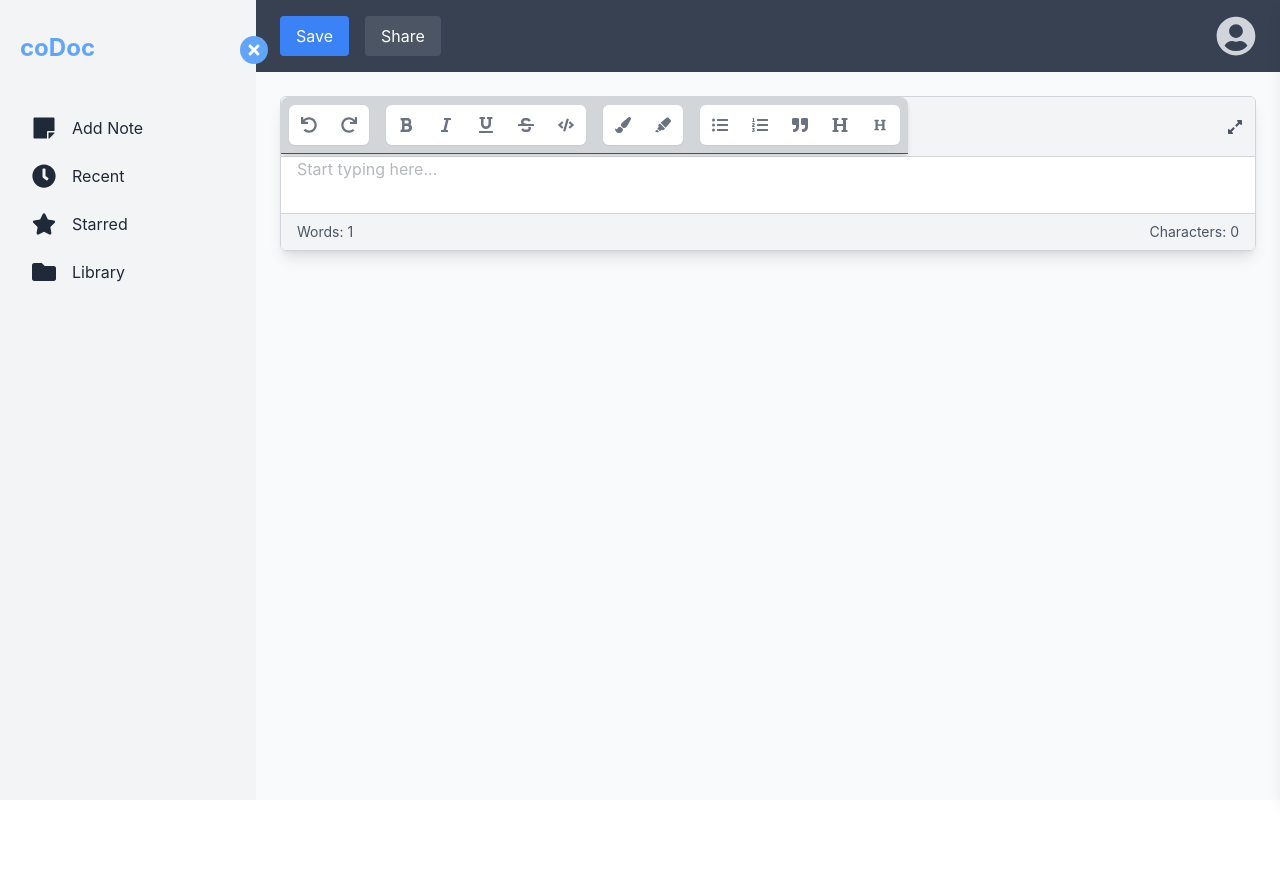
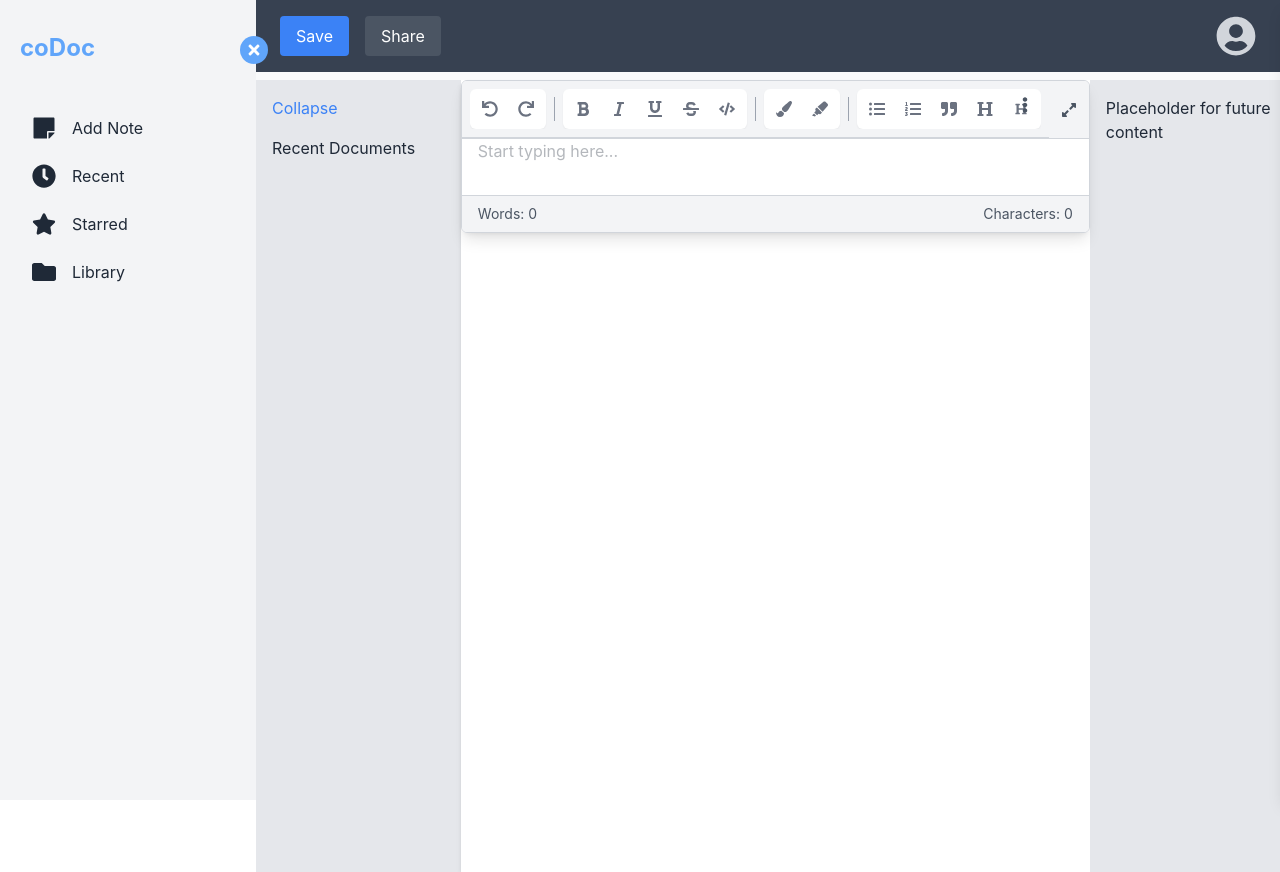
Before and after one commit to meetbeddy/coDoc-frontend, a React (Vite) app: page / in a window 1280 px wide. Before the commit the page ends 800 px from the top, so only its background shows below. Built offline with nearby package versions, Linux system fonts and the light colour scheme.

Commit message:
UI improvement for textarea, toolbar and document area layouts

```diff
--- a/src/components/editor/Index.tsx
+++ b/src/components/editor/Index.tsx
@@ -1,12 +1,10 @@
-import React, { useState } from 'react';
-import { Slate, Editable, } from 'slate-react';
+import React, { useState, useMemo } from 'react';
+import { Slate, Editable } from 'slate-react';
 import { Toolbar } from '../editor/ToolBar';
 import { useEditorConfig } from '../../hooks/useEditorConfig';
 import { FaExpandAlt, FaCompressAlt } from 'react-icons/fa';
 import { CustomText, CustomElement } from '../../types/editorTypes';
 import { Text, Element as SlateElement } from 'slate';
-
-
 
 type CustomDescendant = CustomElement | CustomText;
 
@@ -22,7 +20,7 @@ const RichTextEditor: React.FC = () => {
     const getWordCount = (nodes: CustomDescendant[]): number => {
         return nodes.reduce((count, node) => {
             if (Text.isText(node)) {
-                return count + node.text.split(/\s+/).length;
+                return count + node.text.trim().split(/\s+/).filter(Boolean).length;
             } else if (SlateElement.isElement(node)) {
                 return count + getWordCount(node.children);
             }
@@ -41,10 +39,14 @@ const RichTextEditor: React.FC = () => {
         }, 0);
     };
 
+    // Memoize word and character counts to prevent unnecessary recalculations
+    const wordCount = useMemo(() => getWordCount(value), [value]);
+    const characterCount = useMemo(() => getCharacterCount(value), [value]);
+
     return (
         <div className={`transition-all duration-300 ease-in-out ${isFullScreen ? 'fixed inset-0 z-50 bg-white' : 'relative'}`}>
             <Slate editor={editor} initialValue={value} onChange={newValue => setValue(newValue)}>
-                <div className={`flex flex-col h-full border border-gray-300 rounded-md overflow-hidden shadow-lg ${isFullScreen ? 'h-screen' : 'h-[600px]'}`}>
+                <div className={`flex flex-col h-full border border-gray-300 rounded-md overflow-hidden shadow-lg ${isFullScreen ? 'h-screen' : 'h-[calc(100vh-100px)]'}`}>
                     {/* Toolbar*/}
                     <div className="flex justify-between items-center bg-gray-100 border-b border-gray-300">
                         <Toolbar />
@@ -64,7 +66,7 @@ const RichTextEditor: React.FC = () => {
                             placeholder="Start typing here..."
                             spellCheck
                             autoFocus
-                            className="w-full h-full p-4 focus:outline-none"
+                            className="w-full h-full p-4 focus:outline-none max-w-full break-words whitespace-normal"
                             onKeyDown={(event) => {
                                 if (event.key === 'Tab') {
                                     event.preventDefault();
@@ -78,10 +80,10 @@ const RichTextEditor: React.FC = () => {
                     {/* Status bar */}
                     <div className="flex justify-between items-center px-4 py-2 bg-gray-100 border-t border-gray-300 text-sm text-gray-600">
                         <div>
-                            Words: {getWordCount(value)}
+                            Words: {wordCount}
                         </div>
                         <div>
-                            Characters: {getCharacterCount(value)}
+                            Characters: {characterCount}
                         </div>
                     </div>
                 </div>
--- a/src/components/editor/ToolBar.tsx
+++ b/src/components/editor/ToolBar.tsx
@@ -1,35 +1,41 @@
 import React, { useState } from 'react';
 import { MarkButton, BlockButton, ColorButton, HistoryButton } from '../buttons/EditorButtons';
 import { HISTORY_BUTTONS, MARK_BUTTONS, COLOR_BUTTONS, BLOCK_BUTTONS } from '../../constants/editorConstants';
+import { FaEllipsisV } from 'react-icons/fa';
 
-export const Toolbar: React.FC<{ children?: React.ReactNode }> = ({ children }) => {
-
+export const Toolbar: React.FC = () => {
+  const [isOverflowOpen, setIsOverflowOpen] = useState(false);
   const [activePicker, setActivePicker] = useState<string | null>(null);
 
+  const handleOverflowToggle = () => {
+    setIsOverflowOpen(!isOverflowOpen);
+  };
+
   return (
-    <div className="flex flex-wrap p-2 mb-0.5 bg-secondary border-b border-primary rounded-t-lg shadow-md">
+    <div className="relative flex flex-wrap items-center w-full bg-gray-100 border-b border-gray-300 p-2">
+      <div className="flex items-center space-x-2 overflow-x-auto">
         {/* History Buttons Group */}
-      <div className="flex items-center space-x-2 bg-white p-1 rounded-md shadow-sm">
+        <div className="flex items-center space-x-1 bg-white p-1 rounded-md shadow-sm">
           {HISTORY_BUTTONS.map((button) => (
             <HistoryButton key={button.format} {...button} />
           ))}
         </div>
 
         {/* Divider */}
-      <div className="mx-2 w-px bg-gray-400 h-full" />
+        <div className="w-px bg-gray-400 h-6 mx-2" />
 
         {/* Mark Buttons Group */}
-      <div className="flex items-center space-x-2 bg-white p-1 rounded-md shadow-sm">
+        <div className="flex items-center space-x-1 bg-white p-1 rounded-md shadow-sm">
           {MARK_BUTTONS.map((button) => (
             <MarkButton key={button.format} {...button} />
           ))}
         </div>
 
         {/* Divider */}
-      <div className="mx-2 w-px bg-gray-400 h-full" />
+        <div className="w-px bg-gray-400 h-6 mx-2" />
 
         {/* Color Buttons Group */}
-      <div className="flex items-center space-x-2 bg-white p-1 rounded-md shadow-sm">
+        <div className="flex items-center space-x-1 bg-white p-1 rounded-md shadow-sm">
           {COLOR_BUTTONS.map((button) => (
             <ColorButton
               key={button.format}
@@ -41,16 +47,33 @@ export const Toolbar: React.FC<{ children?: React.ReactNode }> = ({ children })
         </div>
 
         {/* Divider */}
-      <div className="mx-2 w-px bg-gray-400 h-full" />
+        <div className="w-px bg-gray-400 h-6 mx-2" />
 
         {/* Block Buttons Group */}
-      <div className="flex items-center space-x-2 bg-white p-1 rounded-md shadow-sm">
+        <div className="flex items-center space-x-1 bg-white p-1 rounded-md shadow-sm">
           {BLOCK_BUTTONS.map((button) => (
             <BlockButton key={button.format} {...button} />
           ))}
         </div>
+      </div>
 
-      {children}
+      {/* Overflow Menu Button */}
+      <button
+        onClick={handleOverflowToggle}
+        className="absolute right-2 top-2 p-2 text-gray-600 hover:text-blue-500 transition-colors duration-200"
+      >
+        <FaEllipsisV />
+      </button>
+
+      {/* Overflow Menu */}
+      {isOverflowOpen && (
+        <div className="absolute right-2 top-10 bg-white border border-gray-300 rounded-md shadow-md z-10">
+          <div className="p-2">
+            <button className="block px-4 py-2 text-gray-700 hover:bg-gray-100">Extra Tool 1</button>
+            <button className="block px-4 py-2 text-gray-700 hover:bg-gray-100">Extra Tool 2</button>
+          </div>
+        </div>
+      )}
     </div>
   );
 };
--- a/src/layouts/DocumentArea.tsx
+++ b/src/layouts/DocumentArea.tsx
@@ -1,13 +1,42 @@
-import React from 'react';
+import React, { useState } from 'react';
 
 interface DocumentAreaProps {
     children: React.ReactNode;
 }
 
 const DocumentArea: React.FC<DocumentAreaProps> = ({ children }) => {
+    const [isExpanded, setIsExpanded] = useState(true); // State for toggling the left panel
+
     return (
-        <div className="flex-1 overflow-y-auto p-6 bg-gray-50">
-            {children}
+        <div className="flex h-full pt-2">
+            {/* Left column: Notes/Recent Documents */}
+            <div className={`transition-all duration-300 bg-gray-200 p-4 ${isExpanded ? 'w-1/5' : 'w-1/12'} flex-shrink-0`}>
+                <button
+                    onClick={() => setIsExpanded(!isExpanded)}
+                    className="mb-4 text-blue-500 hover:underline"
+                >
+                    {isExpanded ? 'Collapse' : 'Expand'}
+                </button>
+                {isExpanded ? (
+                    <div>
+                        <p>Recent Documents</p>
+                    </div>
+                ) : (
+                    <div>
+                        <p>Docs</p>
+                    </div>
+                )}
+            </div>
+
+            {/* Middle column: Text Editor */}
+            <div className="flex-1 bg-white shadow-md">
+                {children}
+            </div>
+
+            {/* Right column: Placeholder for future use */}
+            <div className="w-1/5 bg-gray-200 p-4 flex-shrink-0">
+                <p>Placeholder for future content</p>
+            </div>
         </div>
     );
 };
--- a/src/layouts/Toolbar.tsx
+++ b/src/layouts/Toolbar.tsx
@@ -7,18 +7,22 @@ interface ToolbarProps {
 
 const Toolbar: React.FC<ToolbarProps> = ({ openDrawer }) => {
     return (
-        <header className="bg-gray-700 text-white px-6 py-4 flex items-center justify-between">
+        <header className="bg-gray-700 text-white px-4 py-2 md:px-6 md:py-4 flex flex-wrap items-center justify-between">
             {/* Left Buttons */}
-            <div className="flex items-center space-x-4">
-                <button className="bg-blue-500 hover:bg-blue-600 px-4 py-2 rounded">Save</button>
-                <button className="bg-gray-600 hover:bg-gray-700 px-4 py-2 rounded">Share</button>
+            <div className="flex flex-wrap items-center space-x-2 md:space-x-4">
+                <button className="bg-blue-500 hover:bg-blue-600 px-3 py-1 md:px-4 md:py-2 rounded text-sm md:text-base">
+                    Save
+                </button>
+                <button className="bg-gray-600 hover:bg-gray-700 px-3 py-1 md:px-4 md:py-2 rounded text-sm md:text-base">
+                    Share
+                </button>
             </div>
 
             {/* Right Section with Profile Image */}
-            <div className="flex items-center space-x-4">
+            <div className="flex items-center space-x-2 md:space-x-4 mt-2 md:mt-0">
                 {/* Profile Dropdown or Clickable */}
                 <button className="focus:outline-none" onClick={openDrawer}>
-                    <FaUserCircle className="w-10 h-10 text-gray-300 rounded-full hover:text-white" />
+                    <FaUserCircle className="w-8 h-8 md:w-10 md:h-10 text-gray-300 rounded-full hover:text-white" />
                 </button>
             </div>
         </header>
```
Lines whose indentation alone changed are shown as unchanged.
